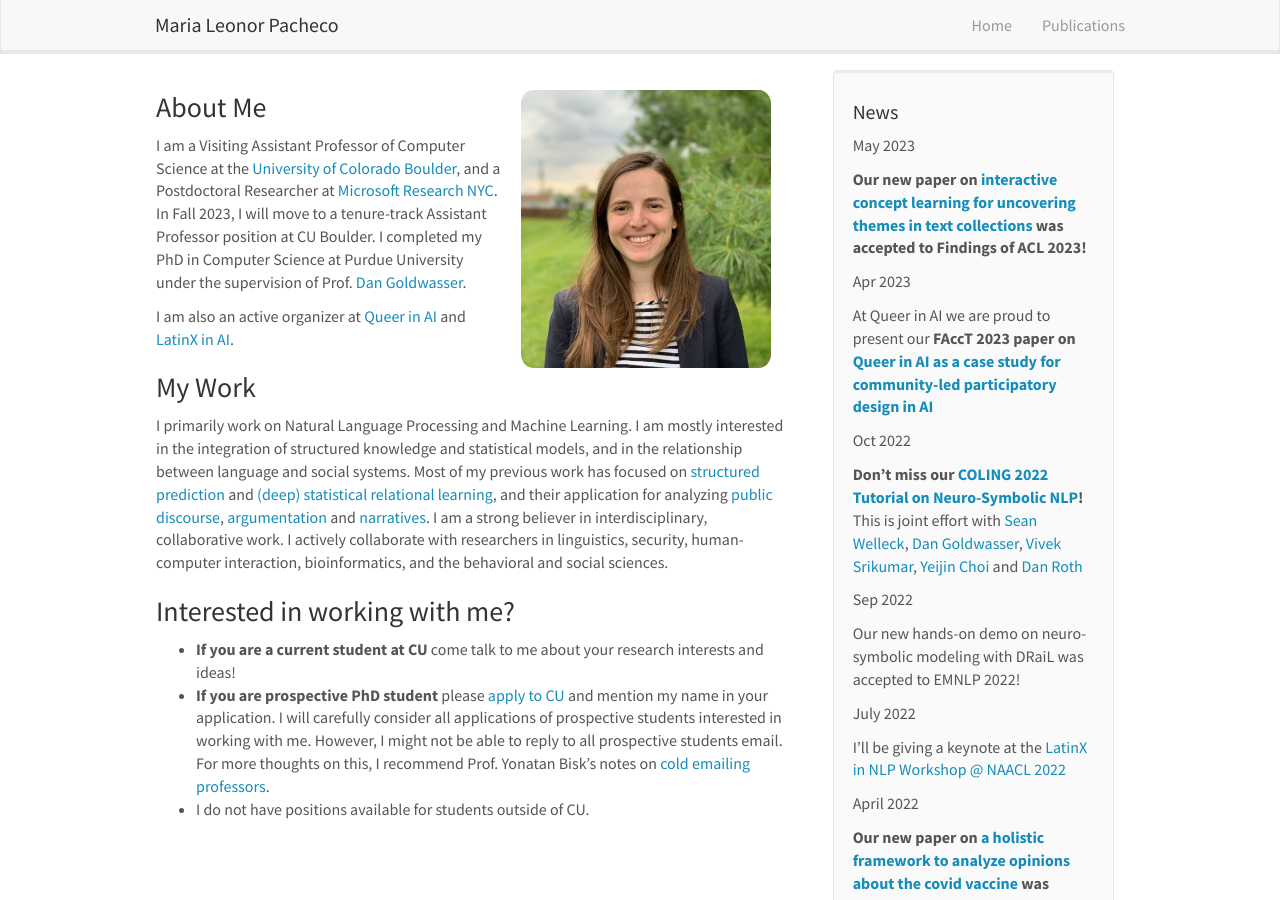
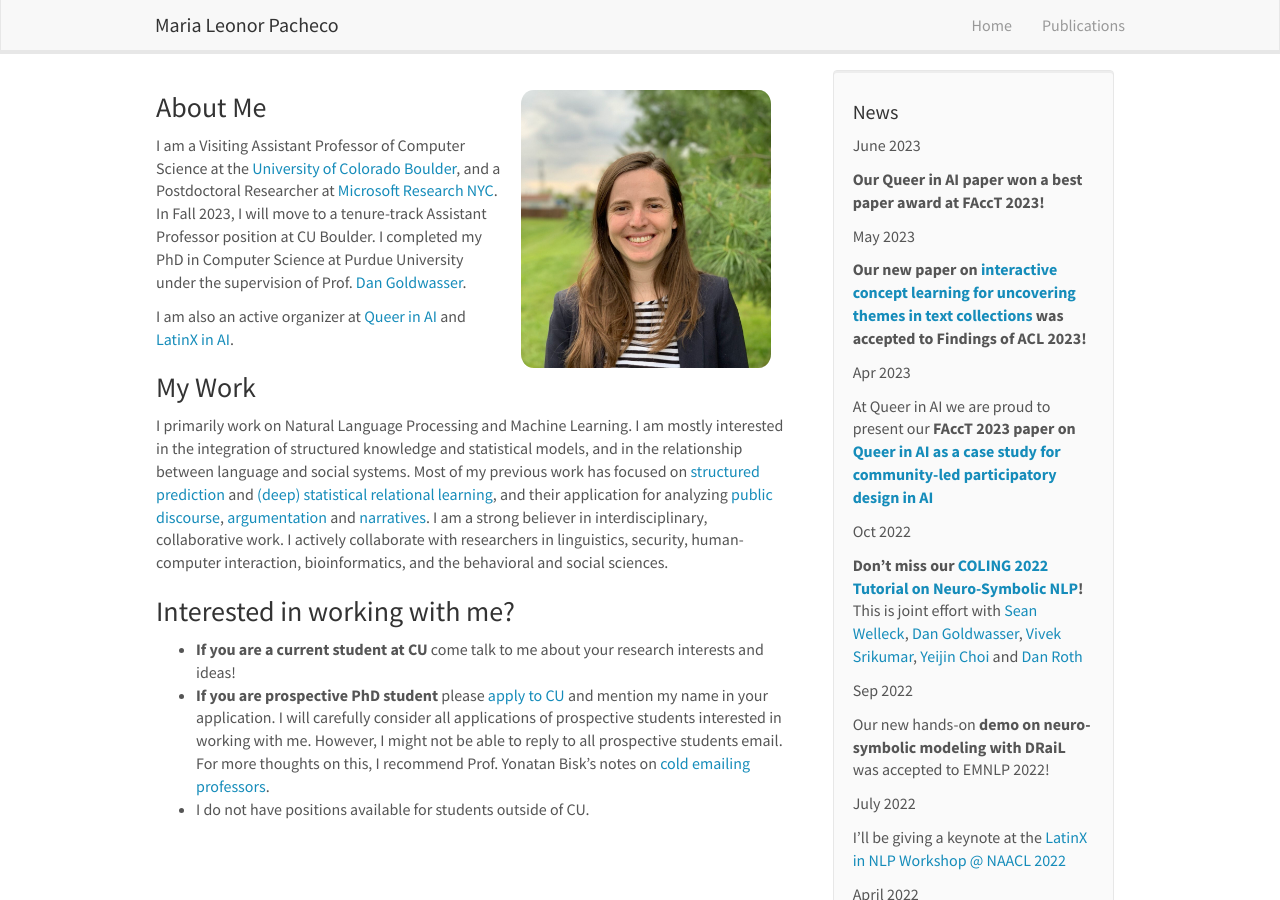
Before and after one commit to mlpacheco/mlpacheco.github.io, a Jekyll site: the page built from _pages/home.md, in a window 1280 px wide and 900 px high. Built offline with Jekyll 4.4.1, drawn with Linux system fonts in a browser that asks for light colours; nearby versions of some CDN libraries.

Commit message:
Update news.yml

```diff
--- a/_data/news.yml
+++ b/_data/news.yml
@@ -1,3 +1,6 @@
+- date: June 2023
+  headline: "**Our Queer in AI paper won a best paper award at FAccT 2023!**"
+
 - date: May 2023
   headline: "**Our new paper on [interactive concept learning for uncovering themes in text collections](https://arxiv.org/abs/2305.05094) was accepted to Findings of ACL 2023!**"
 
@@ -8,7 +11,7 @@
   headline: "**Don't miss our [COLING 2022 Tutorial on Neuro-Symbolic NLP](https://ns4nlp-coling.github.io/)!** This is joint effort with [Sean Welleck](https://cs.nyu.edu/~welleck/), [Dan Goldwasser](https://www.cs.purdue.edu/homes/dgoldwas/), [Vivek Srikumar](https://svivek.com/), [Yeijin Choi](https://homes.cs.washington.edu/~yejin/) and [Dan Roth](https://www.cis.upenn.edu/~danroth/)"
 
 - date: Sep 2022
-  headline: "Our new hands-on demo on neuro-symbolic modeling with DRaiL was accepted to EMNLP 2022!"
+  headline: "Our new hands-on **demo on neuro-symbolic modeling with DRaiL** was accepted to EMNLP 2022!"
 
 - date: July 2022
   headline: "I'll be giving a keynote at the [LatinX in NLP Workshop @ NAACL 2022](https://www.latinxinai.org/naacl-2022)"
```
